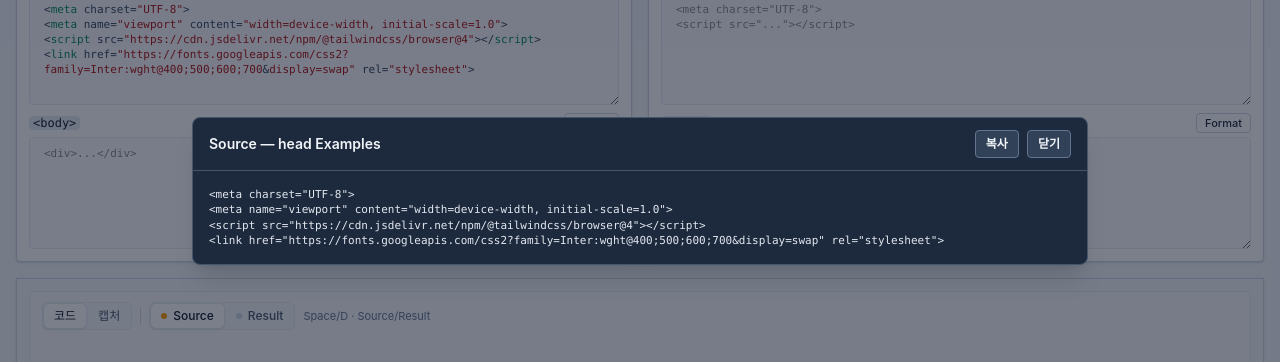
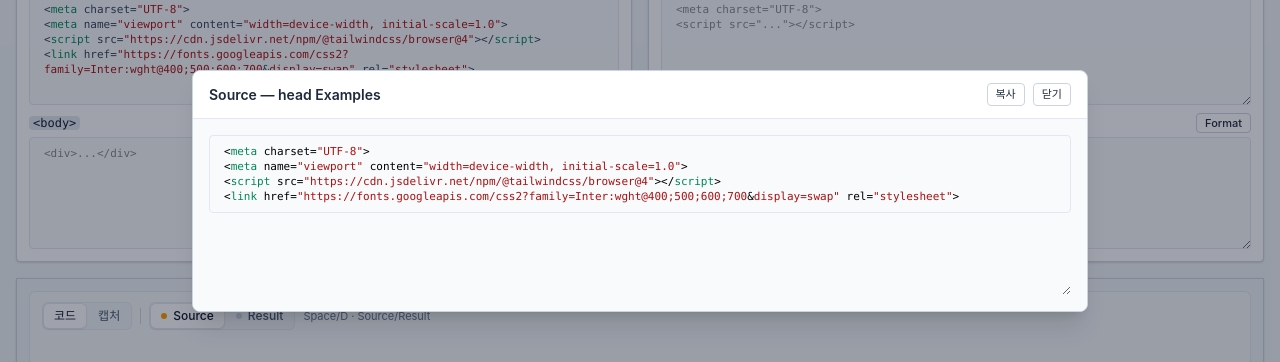
Before and after one commit to datalater/diffify, a React (Vite) app: page / in a window 1280 px wide. Both pictures are taken after a click on the button "Examples". Shown: the part 209-571 px from the top of the page. Built offline with nearby package versions, Linux system fonts and the light colour scheme; no server answers.

Commit message:
feat: 전체 코드 code mirror

```diff
--- a/src/editor/adapters/codemirror-scratch-editor.tsx
+++ b/src/editor/adapters/codemirror-scratch-editor.tsx
@@ -79,11 +79,13 @@ export function CodeMirrorScratchEditor({
   onChange,
   language = 'html',
   readOnly,
+  disabled,
   placeholder,
   className,
   fillHeight,
   onFormatRequest,
 }: ScratchCodeEditorProps) {
+  const locked = readOnly || disabled;
   const hostRef = useRef<HTMLDivElement>(null);
   const viewRef = useRef<EditorView | null>(null);
   const compartmentsRef = useRef(createCompartments());
@@ -124,7 +126,7 @@ export function CodeMirrorScratchEditor({
           onChangeRef.current(next);
         }),
         compartments.language.of(languageExtension(language)),
-        compartments.readOnly.of(readOnlyExtension(readOnly)),
+        compartments.readOnly.of(readOnlyExtension(locked)),
         compartments.placeholder.of(
           placeholder ? placeholderExt(placeholder) : [],
         ),
@@ -174,15 +176,15 @@ export function CodeMirrorScratchEditor({
     if (!view) return;
     view.dispatch({
       effects: compartmentsRef.current.readOnly.reconfigure(
-        readOnlyExtension(readOnly),
+        readOnlyExtension(locked),
       ),
     });
-  }, [readOnly]);
+  }, [locked]);
 
   return (
     <div
       ref={hostRef}
-      className={`${codeMirrorHostClass(fillHeight)} ${readOnly ? 'pointer-events-none' : ''} ${className ?? ''}`}
+      className={`${codeMirrorHostClass(fillHeight)} ${disabled ? 'pointer-events-none' : ''} ${className ?? ''}`}
     />
   );
 }
--- a/src/editor/adapters/textarea-scratch-editor.tsx
+++ b/src/editor/adapters/textarea-scratch-editor.tsx
@@ -10,11 +10,13 @@ export function TextareaScratchEditor({
   value,
   onChange,
   readOnly,
+  disabled,
   placeholder,
   className,
   fillHeight,
   onFormatRequest,
 }: ScratchCodeEditorProps) {
+  const locked = readOnly || disabled;
   return (
     <textarea
       value={value}
@@ -25,8 +27,8 @@ export function TextareaScratchEditor({
         onFormatRequest();
       }}
       spellCheck={false}
-      readOnly={readOnly}
-      disabled={readOnly}
+      readOnly={locked}
+      disabled={disabled}
       placeholder={placeholder}
       className={`${textareaEditorClass(fillHeight)} ${className ?? ''}`}
     />
--- a/src/editor/scratch-code-editor-types.ts
+++ b/src/editor/scratch-code-editor-types.ts
@@ -7,6 +7,8 @@ export type ScratchCodeEditorProps = {
   onChange: (value: string) => void;
   language?: ScratchCodeEditorLanguage;
   readOnly?: boolean;
+  /** true면 편집·스크롤·포커스 모두 차단 (로딩 오버레이 등) */
+  disabled?: boolean;
   placeholder?: string;
   className?: string;
   /** head = 짧은 상한, body = 본문(기본) */
--- a/src/lib/source-document.ts
+++ b/src/lib/source-document.ts
@@ -59,3 +59,16 @@ export function createScratchDocument(headInner: string, bodyHtml: string) {
   if (/<html[\s>]/i.test(trimmed)) return trimmed;
   return buildFullDocument(headInner.trim(), wrapBodyHtml(trimmed));
 }
+
+/**
+ * 전체 코드 보기·복사용 — head/body 편집값을 DOM 재직렬화 없이 그대로 조합.
+ * (미리보기용 createScratchDocument는 data-diffify-target 등으로 wrapBodyHtml을 쓴다.)
+ */
+export function createScratchDocumentSourceView(
+  headInner: string,
+  bodyHtml: string,
+): string {
+  const trimmed = bodyHtml.trim();
+  if (/<html[\s>]/i.test(trimmed)) return trimmed;
+  return buildFullDocument(headInner.trim(), trimmed);
+}
--- a/src/ui/ScratchEditorColumn.tsx
+++ b/src/ui/ScratchEditorColumn.tsx
@@ -1,7 +1,7 @@
 import { useMemo, useState, type ReactNode } from 'react';
 import { ScratchCodeEditor } from '../editor/scratch-code-editor';
 import { formatScratchHtmlDocument } from '../lib/format-scratch-html';
-import { createScratchDocument } from '../lib/source-document';
+import { createScratchDocumentSourceView } from '../lib/source-document';
 import { ScratchFullDocumentDialog } from './ScratchFullDocumentDialog';
 
 export const SCRATCH_ACTION_BTN_CLASS =
@@ -54,7 +54,7 @@ export function ScratchEditorColumn({
   const [fullDocOpen, setFullDocOpen] = useState(false);
   const fullDocument = useMemo(
     () =>
-      formatScratchHtmlDocument(createScratchDocument(head, html)),
+      formatScratchHtmlDocument(createScratchDocumentSourceView(head, html)),
     [head, html],
   );
 
@@ -96,6 +96,7 @@ export function ScratchEditorColumn({
             language="html"
             sizeRole="head"
             readOnly={disabled}
+            disabled={disabled}
             fillHeight={false}
             onFormatRequest={onFormatHead}
             placeholder={'<meta charset="UTF-8">\n<script src="..."></script>'}
@@ -121,6 +122,7 @@ export function ScratchEditorColumn({
             language="html"
             sizeRole="body"
             readOnly={disabled}
+            disabled={disabled}
             fillHeight={fillHeight}
             onFormatRequest={onFormatHtml}
             placeholder="<div>...</div>"
--- a/src/ui/ScratchFullDocumentDialog.tsx
+++ b/src/ui/ScratchFullDocumentDialog.tsx
@@ -1,5 +1,26 @@
-import { useEffect } from 'react';
+import { useCallback, useEffect, useState } from 'react';
 import { createPortal } from 'react-dom';
+import { ScratchCodeEditor } from '../editor/scratch-code-editor';
+import { SCRATCH_ACTION_BTN_CLASS } from './ScratchEditorColumn';
+
+/** 읽기 전용 CM — 스크롤·선택 가능, 기본 light 테마 */
+const FULL_DOC_EDITOR_CLASS =
+  'h-full min-h-0 flex-1 resize-none [&_.cm-editor]:!opacity-100';
+
+const COPY_FEEDBACK_MS = 2000;
+
+function CopyCheckIcon() {
+  return (
+    <svg
+      className="size-3.5 shrink-0 text-emerald-600"
+      viewBox="0 0 16 16"
+      fill="currentColor"
+      aria-hidden
+    >
+      <path d="M13.78 4.22a.75.75 0 0 1 0 1.06l-7.25 7.25a.75.75 0 0 1-1.06 0L2.22 9.28a.75.75 0 0 1 1.06-1.06L6 10.94l6.72-6.72a.75.75 0 0 1 1.06 0Z" />
+    </svg>
+  );
+}
 
 export function ScratchFullDocumentDialog({
   open,
@@ -12,6 +33,27 @@ export function ScratchFullDocumentDialog({
   documentHtml: string;
   onClose: () => void;
 }) {
+  const [copied, setCopied] = useState(false);
+
+  useEffect(() => {
+    if (!open) setCopied(false);
+  }, [open]);
+
+  useEffect(() => {
+    if (!copied) return;
+    const timer = window.setTimeout(() => setCopied(false), COPY_FEEDBACK_MS);
+    return () => window.clearTimeout(timer);
+  }, [copied]);
+
+  const handleCopy = useCallback(async () => {
+    try {
+      await navigator.clipboard.writeText(documentHtml);
+      setCopied(true);
+    } catch {
+      setCopied(false);
+    }
+  }, [documentHtml]);
+
   useEffect(() => {
     if (!open) return;
     const handleKeyDown = (event: KeyboardEvent) => {
@@ -30,7 +72,7 @@ export function ScratchFullDocumentDialog({
 
   return createPortal(
     <div
-      className="fixed inset-0 z-[200] flex items-center justify-center bg-slate-900/55 p-4"
+      className="fixed inset-0 z-[200] flex items-center justify-center bg-slate-900/40 p-4"
       role="presentation"
       onClick={onClose}
     >
@@ -38,36 +80,46 @@ export function ScratchFullDocumentDialog({
         role="dialog"
         aria-modal="true"
         aria-labelledby="scratch-full-doc-title"
-        className="flex max-h-[min(90vh,48rem)] w-full max-w-4xl flex-col overflow-hidden rounded-lg border border-slate-600 bg-slate-800 shadow-xl"
+        className="flex max-h-[min(90vh,48rem)] w-full max-w-4xl flex-col overflow-hidden rounded-lg border border-slate-300 bg-white font-sans shadow-xl"
         onClick={(event) => event.stopPropagation()}
       >
-        <div className="flex shrink-0 items-center justify-between gap-3 border-b border-slate-600 px-4 py-3">
+        <div className="flex shrink-0 items-center justify-between gap-3 border-b border-slate-200 px-4 py-3">
           <h3
             id="scratch-full-doc-title"
-            className="font-sans text-sm font-semibold text-slate-100"
+            className="text-sm font-semibold text-slate-800"
           >
             {title}
           </h3>
           <div className="flex items-center gap-2">
             <button
               type="button"
-              onClick={() => void navigator.clipboard.writeText(documentHtml)}
-              className="cursor-pointer rounded border border-slate-500 bg-slate-700 px-2.5 py-1 text-[12px] font-semibold text-slate-100 hover:bg-slate-600"
+              onClick={() => void handleCopy()}
+              className={`${SCRATCH_ACTION_BTN_CLASS} inline-flex items-center gap-1`}
+              title={copied ? '클립보드에 복사됨' : '전체 HTML을 클립보드에 복사'}
+              aria-label={copied ? '복사됨' : '복사'}
             >
-              복사
+              {copied ? <CopyCheckIcon /> : null}
+              <span aria-live="polite">{copied ? '복사됨' : '복사'}</span>
             </button>
             <button
               type="button"
               onClick={onClose}
-              className="cursor-pointer rounded border border-slate-500 bg-slate-700 px-2.5 py-1 text-[12px] font-semibold text-slate-100 hover:bg-slate-600"
+              className={SCRATCH_ACTION_BTN_CLASS}
             >
               닫기
             </button>
           </div>
         </div>
-        <pre className="min-h-0 flex-1 overflow-auto p-4 font-mono text-[11px] leading-snug text-slate-200">
-          <code>{documentHtml}</code>
-        </pre>
+        <div className="flex min-h-0 flex-1 flex-col overflow-hidden bg-slate-50 p-4">
+          <ScratchCodeEditor
+            value={documentHtml}
+            onChange={() => {}}
+            language="html"
+            readOnly
+            fillHeight
+            className={FULL_DOC_EDITOR_CLASS}
+          />
+        </div>
       </div>
     </div>,
     document.body,
```
